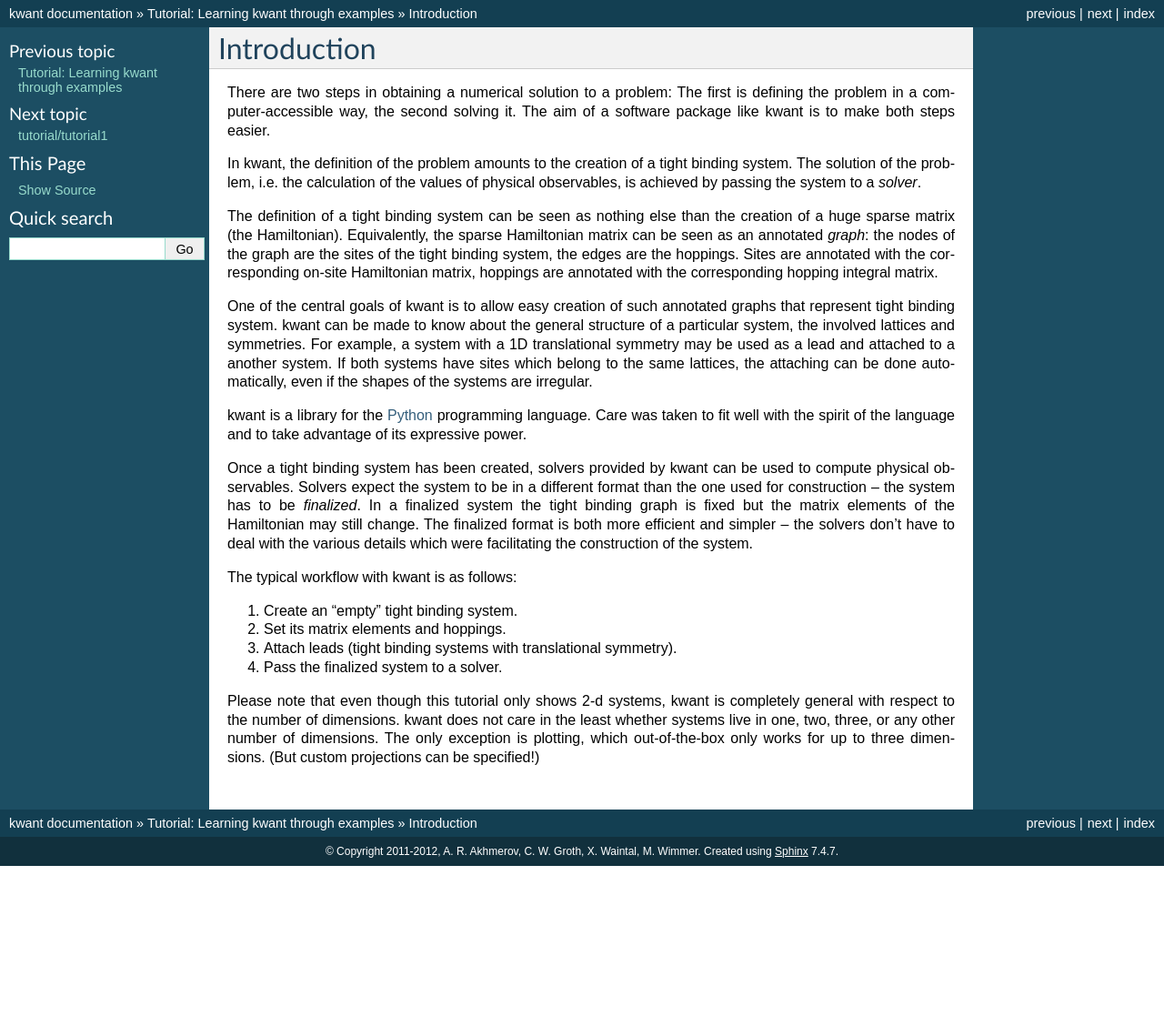
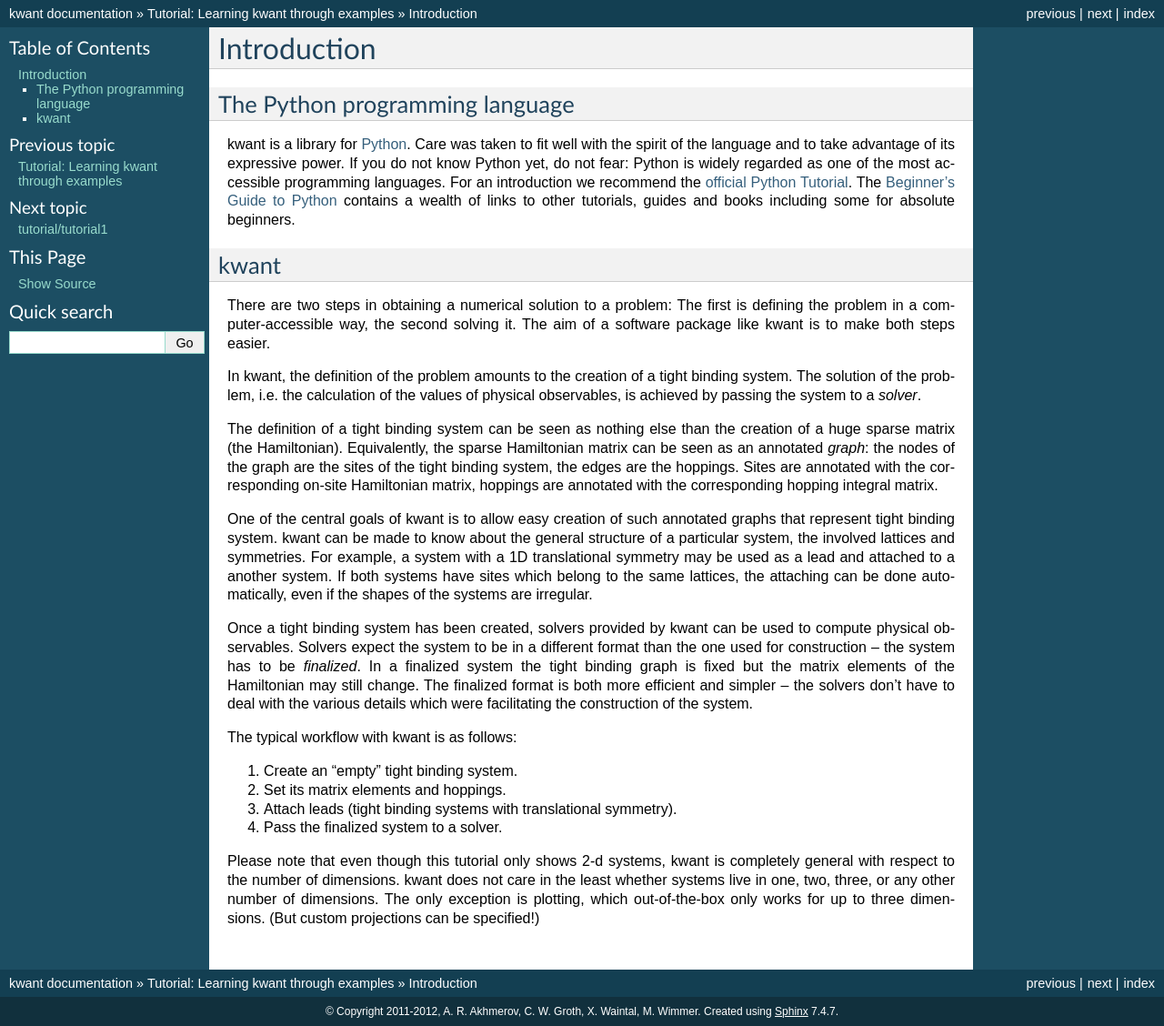
Before and after one commit to kwant-project/kwant, a Sphinx documentation site: the page built from doc/source/tutorial/introduction.rst, in a window 1280 px wide. Shown: the whole page at 91% size. Built offline with Sphinx 7.4.7, drawn with Linux system fonts in a browser that asks for light colours; formulas are drawn with MathJax 3; pages that are not in the unit, such as notebooks, are missing from menus; the version number could not be read and is left out; before the commit the page ends 952 px from its top, so only the background shows below that.

Commit message:
documentation: clarifications about the Python language

```diff
--- a/doc/source/tutorial/introduction.rst
+++ b/doc/source/tutorial/introduction.rst
@@ -1,5 +1,20 @@
 Introduction
 ============
+
+The Python programming language
+...............................
+
+kwant is a library for `Python <http://python.org/>`_.  Care was taken to fit
+well with the spirit of the language and to take advantage of its expressive
+power.  If you do not know Python yet, do not fear: Python is widely regarded
+as one of the most accessible programming languages.  For an introduction we
+recommend the `official Python Tutorial <http://docs.python.org/2/tutorial/>`_.
+The `Beginner's Guide to Python <http://wiki.python.org/moin/BeginnersGuide>`_
+contains a wealth of links to other tutorials, guides and books including some
+for absolute beginners.
+
+kwant
+.....
 
 There are two steps in obtaining a numerical solution to a problem: The first
 is defining the problem in a computer-accessible way, the second solving it.
```
Also changed, not shown: other parts of doc/source/tutorial/introduction.rst (+0 -4 lines), 1 other file.
